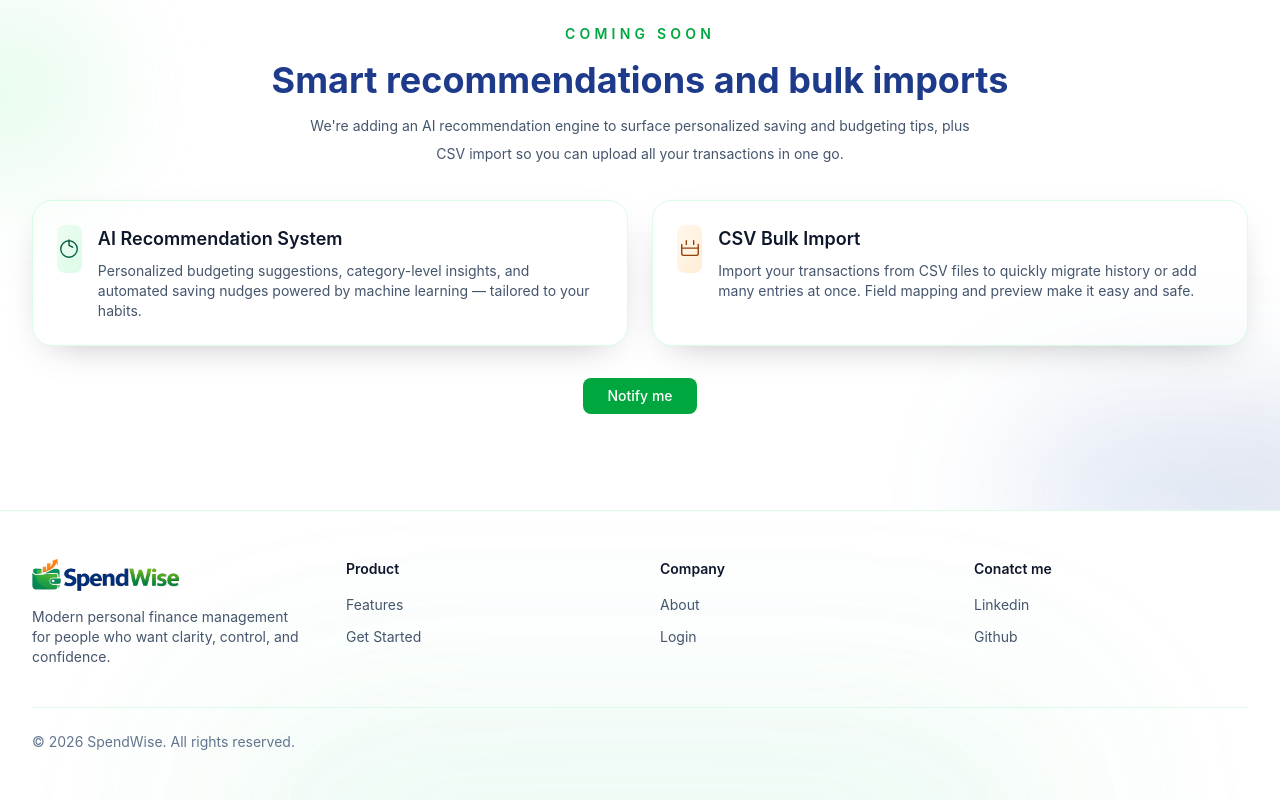
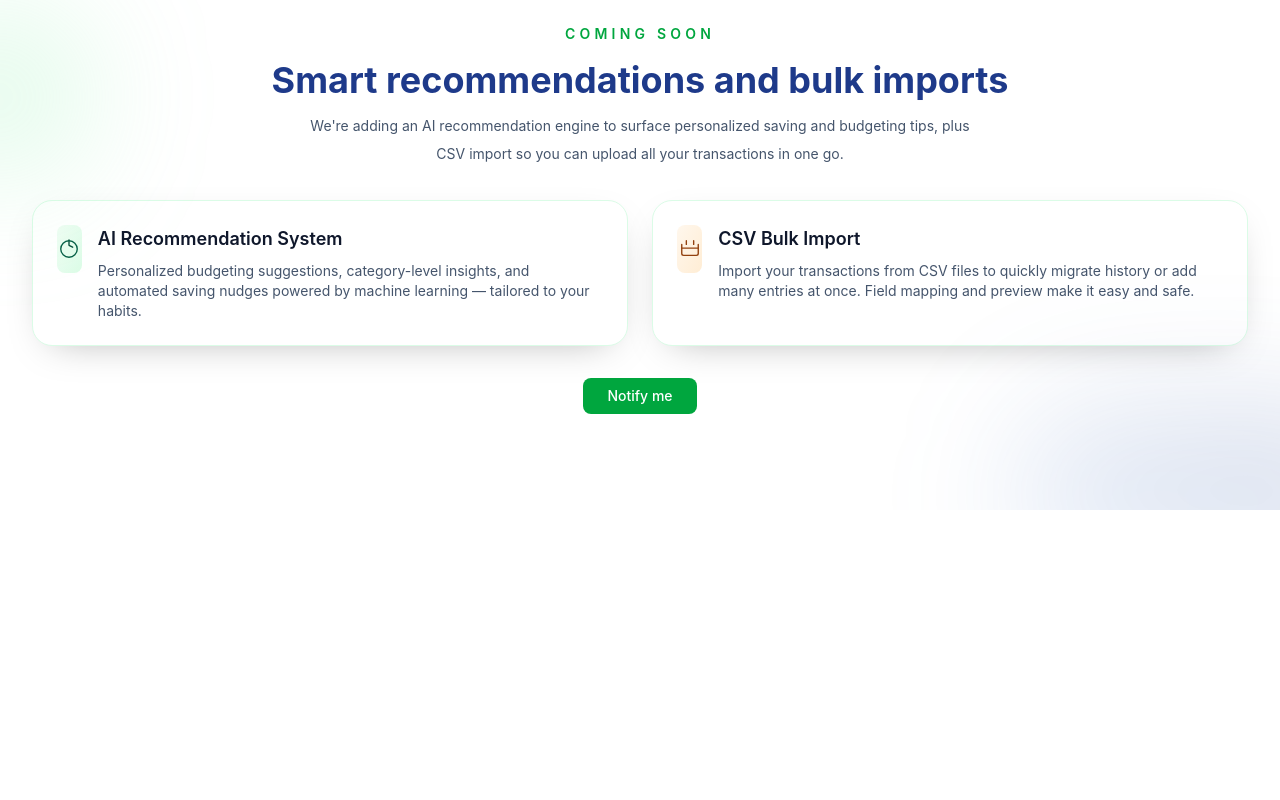
Before and after one commit to sandeshdubeyy/spendwise, a React (Vite) app in the folder client/: page / in a window 1280 px wide. Shown: the part 3999-4799 px from the top of the page. After the commit the page ends 4509 px from the top, so only its background shows below. Built offline with nearby package versions, Linux system fonts and the light colour scheme.

Commit message:
feat: conditionally render Footer in PublicLayout based on Register page

```diff
--- a/client/src/layouts/Public.layouts.tsx
+++ b/client/src/layouts/Public.layouts.tsx
@@ -3,6 +3,7 @@ import Navbar from "../components/layout/Navbar";
 import Footer from "../components/layout/Footer";
 import { COLORS } from "../constants/colors";
 import { cn } from "../utils/cn";
+import Register from "../pages/public/Register/Register";
 
 interface PublicLayoutProps {
 	children: ReactNode;
@@ -13,7 +14,7 @@ const PublicLayout = ({ children }: PublicLayoutProps) => {
 		<div className={cn("min-h-screen", COLORS.pageBg)}>
 			<Navbar />
 			<main>{children}</main>
-			<Footer />
+			{!(children==<Register/>) ? <></> : <Footer/>}
 		</div>
 	);
 };
```
